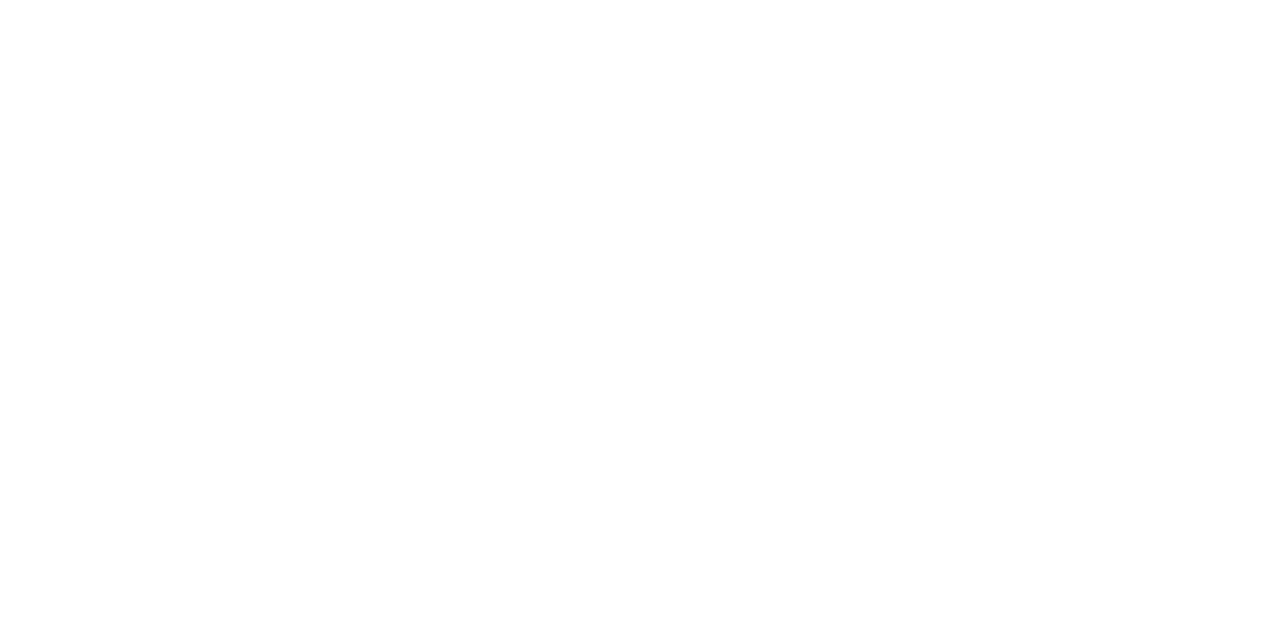
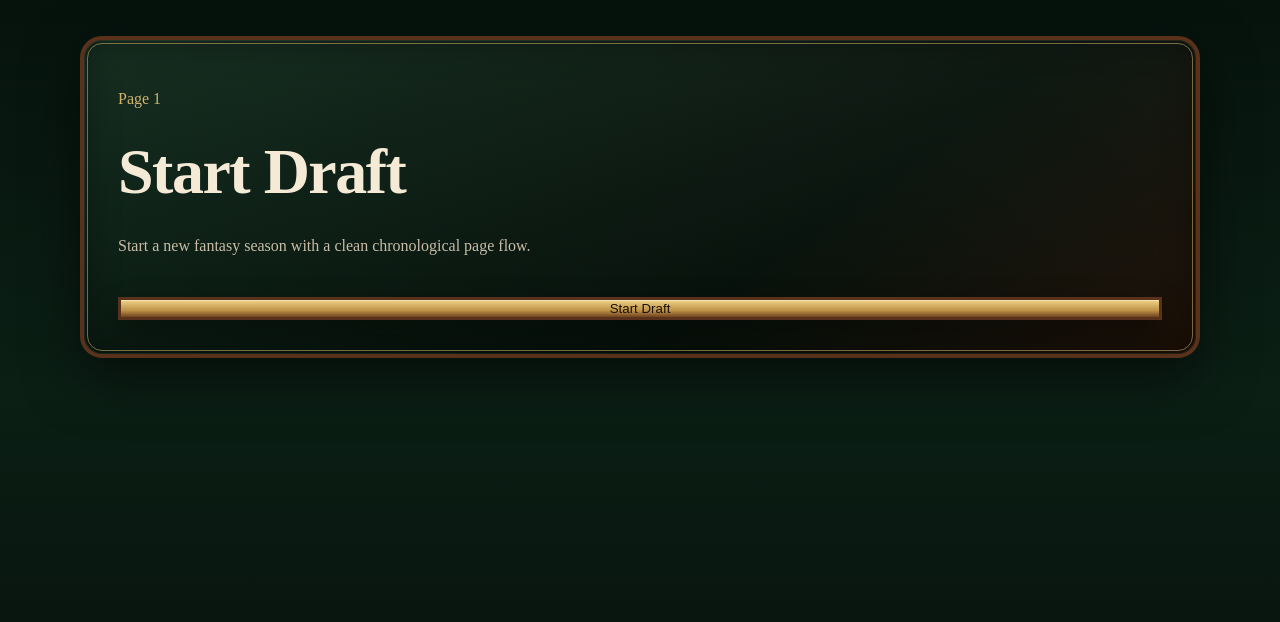
Before and after one commit to 85p5zyj67m-cmd/FantasyFootballLeague, a React (Vite) app: page / in a window 1280 px wide. Shown: the top 622 px of the page. Built offline with nearby package versions, Linux system fonts and the light colour scheme.

Commit message:
Bootstrap legacy game directly from React app

```diff
--- a/src/App.jsx
+++ b/src/App.jsx
@@ -1,6 +1,19 @@
-import LegacyGameHost from "./legacy/LegacyGameHost.jsx";
+import { useEffect, useRef } from "react";
 import "./appShell.css";
 
 export default function App() {
-  return <LegacyGameHost />;
+  const bootedRef = useRef(false);
+
+  useEffect(() => {
+    if (bootedRef.current) return;
+    bootedRef.current = true;
+
+    import("../js/linear/linearApp.js?v=react-shell-safe-1").then(module => {
+      if (typeof module.bootLinearApp === "function") {
+        module.bootLinearApp();
+      }
+    });
+  }, []);
+
+  return <main id="app" aria-label="Fantasy Football League game" />;
 }
```
